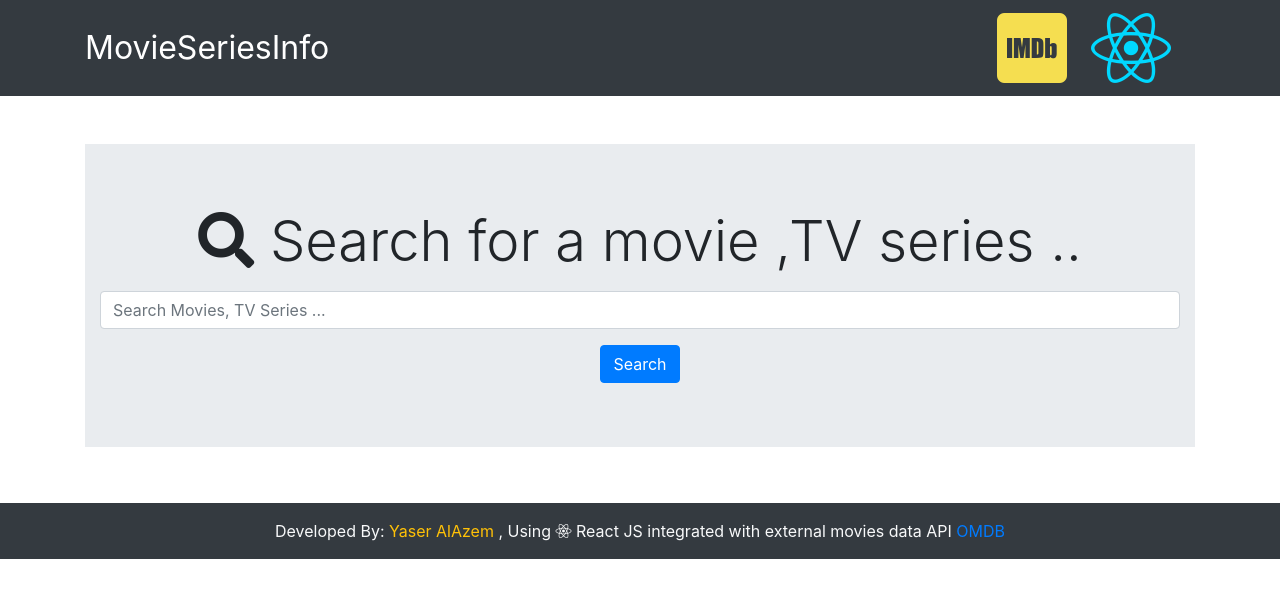
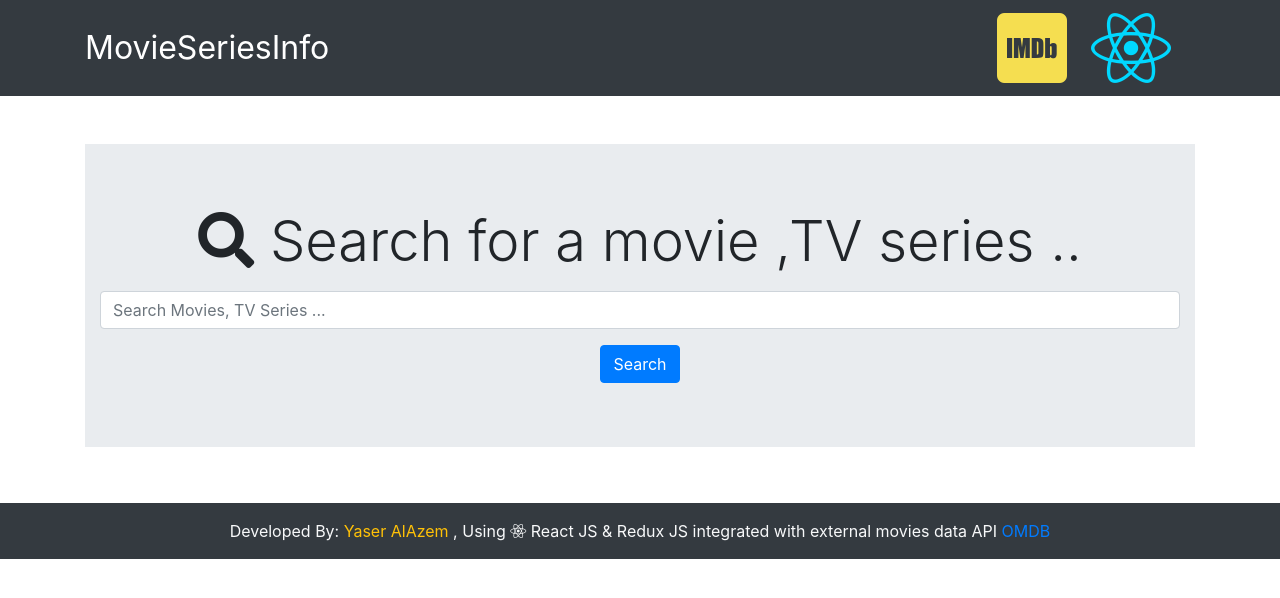
Before and after one commit to sanofaprogrammer1/react-movies-series-info, a React (Create React App) app: page /#/ in a window 1280 px wide. Shown: the top 598 px of the page. Built offline with nearby package versions, Linux system fonts and the light colour scheme.

Commit message:
adding Redux text into footer

```diff
--- a/src/components/layout/Footer.js
+++ b/src/components/layout/Footer.js
@@ -10,8 +10,8 @@ export class Footer extends Component {
             <span className="text-warning font-weight-normal">
               Yaser AlAzem
             </span>{' '}
-            , Using <i className="fab fa-react" /> React JS integrated with
-            external movies data API{' '}
+            , Using <i className="fab fa-react" /> React JS &amp; Redux JS
+            integrated with external movies data API{' '}
             <a
               href="http://www.omdbapi.com/"
               target="_blank"
```
